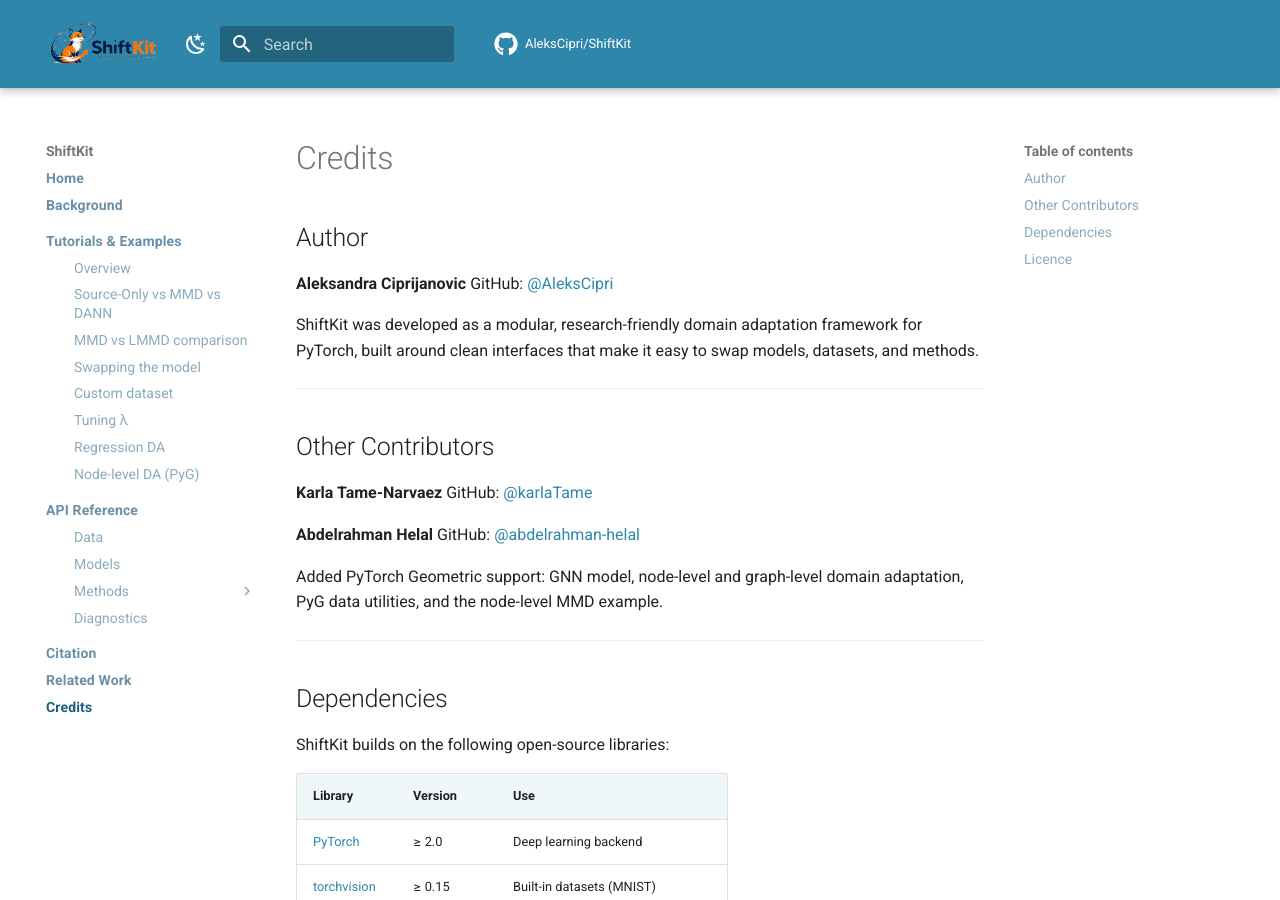
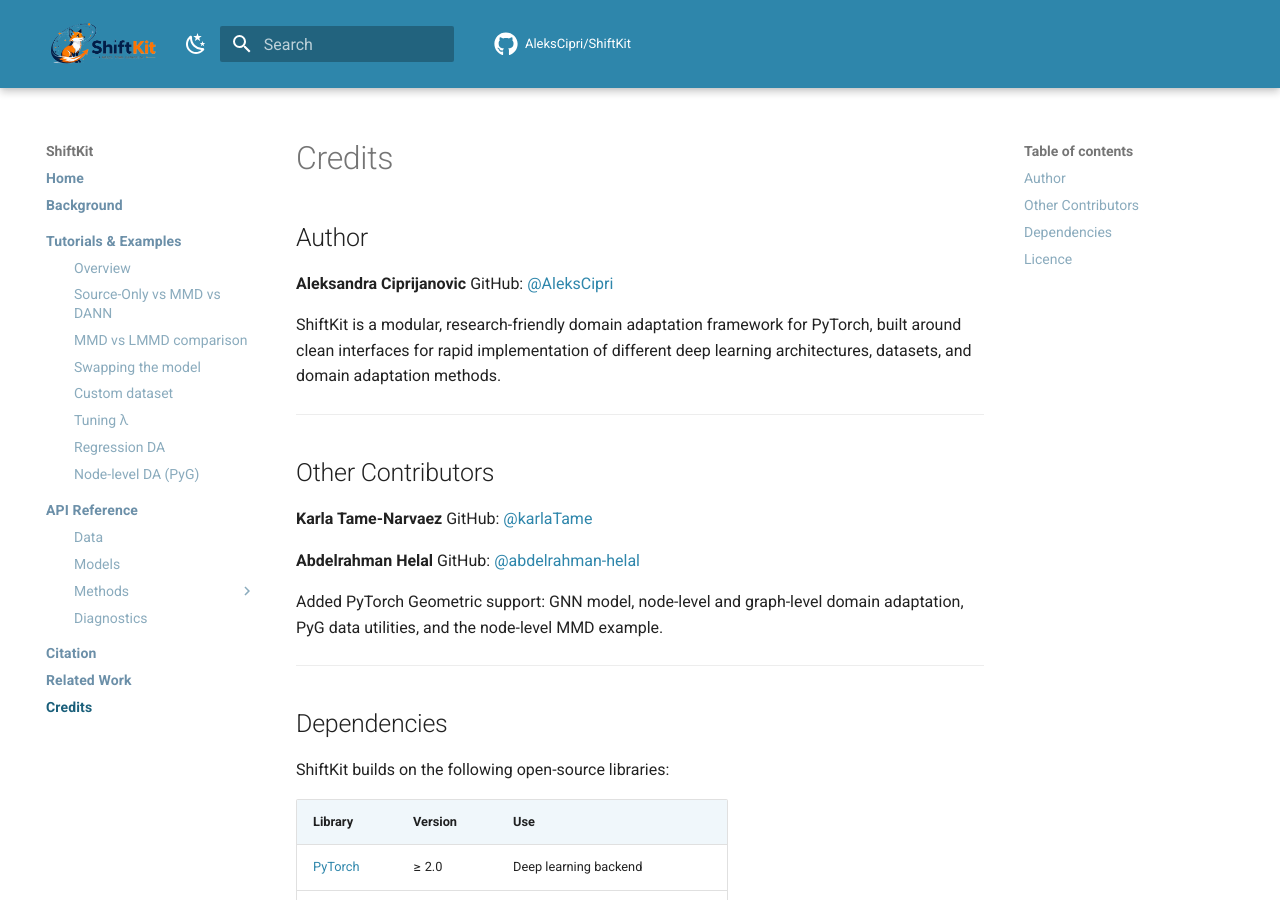
Before and after one commit to AleksCipri/ShiftKit, an MkDocs documentation site: the page built from docs/credits.md, in a window 1280 px wide and 900 px high. Built offline with MkDocs 1.6.1 and Material for MkDocs 9.7.7, drawn with Linux system fonts in a browser that asks for light colours; comment, search, counter and statistics services are not loaded.

Commit message:
Update ShiftKit description in credits.md
Refined description of ShiftKit for clarity and emphasis on rapid implementation.

```diff
--- a/docs/credits.md
+++ b/docs/credits.md
@@ -5,7 +5,7 @@
 **Aleksandra Ciprijanovic**
 GitHub: [@AleksCipri](https://github.com/AleksCipri)
 
-ShiftKit was developed as a modular, research-friendly domain adaptation framework for PyTorch, built around clean interfaces that make it easy to swap models, datasets, and methods.
+ShiftKit is a modular, research-friendly domain adaptation framework for PyTorch, built around clean interfaces for rapid implementation of different deep learning architectures, datasets, and domain adaptation methods.
 
 ---
 
```
